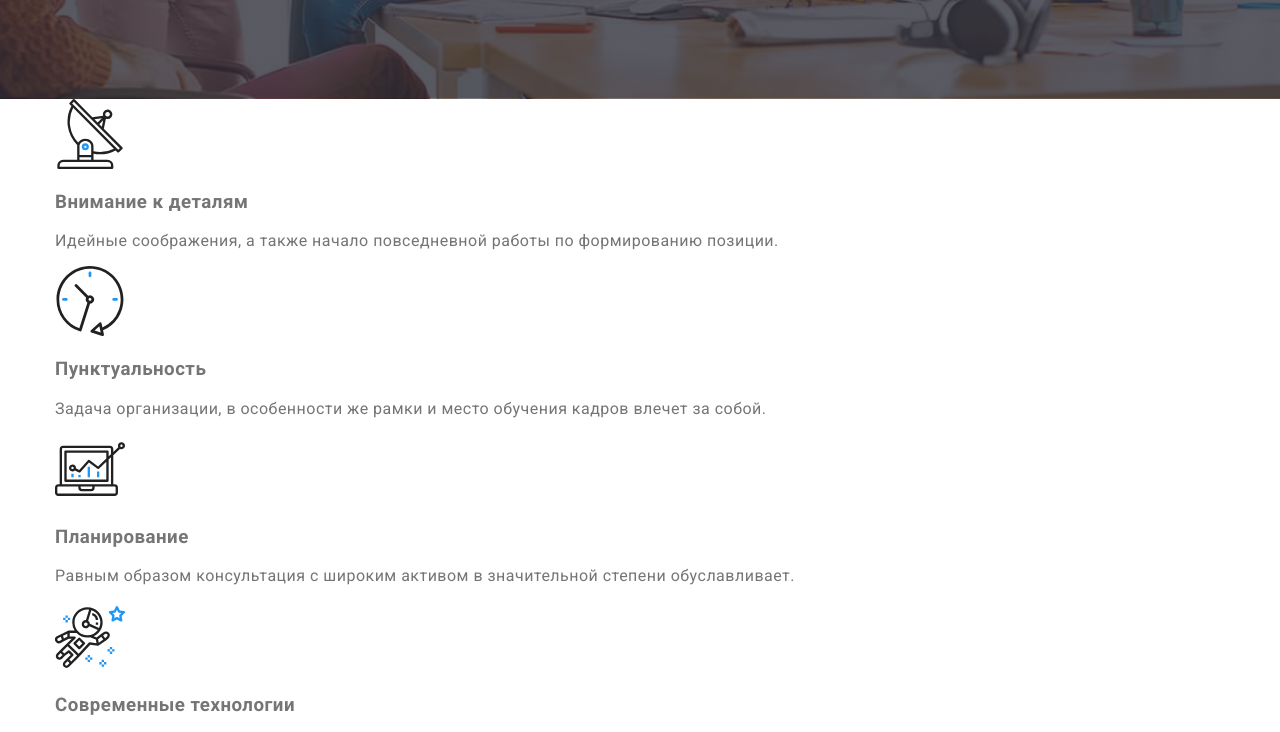
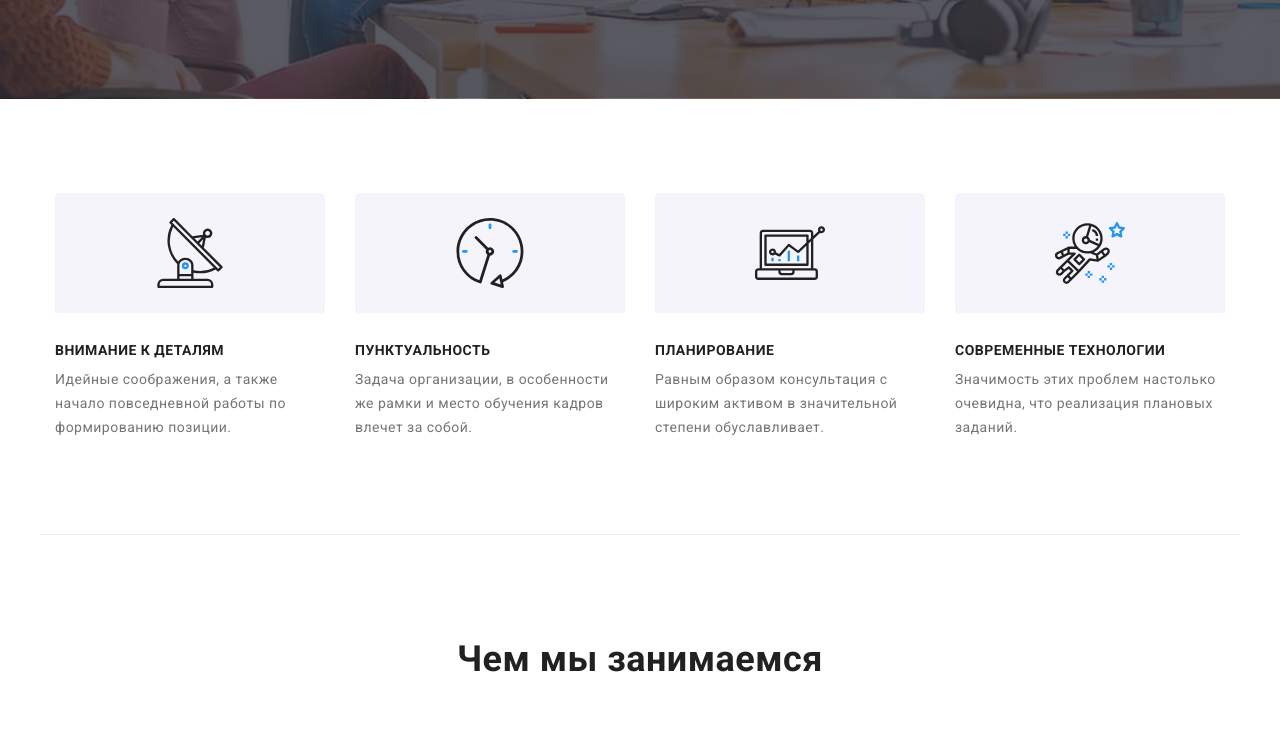
Before and after one commit to petrovskyi-Hub/goit-markup-hw-07, a plain HTML site: page index.html in a window 1280 px wide. Shown: the part 600-1332 px from the top of the page. Drawn offline with nearby package versions, Linux system fonts and the light colour scheme.

Commit message:
Добавляет общие стили секций и стили секции преимуществ

```diff
--- /dev/null
+++ b/sass/components/_benefits.scss
@@ -0,0 +1,35 @@
+/* Our Benefits */
+.section.benefits {
+  padding-bottom: 0px;
+}
+
+.benefits.container {
+  padding-bottom: 94px;
+  border-bottom: 1px solid $section-border-color;
+}
+
+.benefits.list {
+  display: flex;
+}
+
+.benefits-item {
+  width: 270px;
+
+  &:not(:first-child) {
+    margin-left: auto;
+  }
+
+  &__icon {
+    display: flex;
+    width: 270px;
+    height: 120px;
+    margin-bottom: 30px;
+
+    justify-content: center;
+    align-items: center;
+
+    background-color: $special-section-bg-color;
+
+    border-radius: 4px;
+  }
+}
--- /dev/null
+++ b/sass/components/_section-content.scss
@@ -0,0 +1,34 @@
+.section {
+  padding-top: 94px;
+  padding-bottom: 94px;
+
+  &-title {
+    margin-top: 0;
+    margin-bottom: 50px;
+
+    color: $title-text-color;
+    font-weight: 700;
+    font-size: 36px;
+    line-height: 1.7;
+    text-align: center;
+  }
+}
+
+.title {
+  margin-top: 0;
+  margin-bottom: 10px;
+
+  color: $title-text-color;
+  font-weight: 700;
+  font-size: 14px;
+  line-height: 1.14;
+  text-transform: uppercase;
+}
+
+.text {
+  margin-top: 0;
+  margin-bottom: 0px;
+
+  font-size: 14px;
+  line-height: 1.71;
+}
--- a/sass/main.scss
+++ b/sass/main.scss
@@ -6,3 +6,5 @@
 @import "./components/hero";
 @import "./components/modal";
 @import "./components/form";
+@import "./components/section-content";
+@import "./components/benefits";
```
Also changed, not shown: css/main.css, css/main.min.css, 2 other files.
